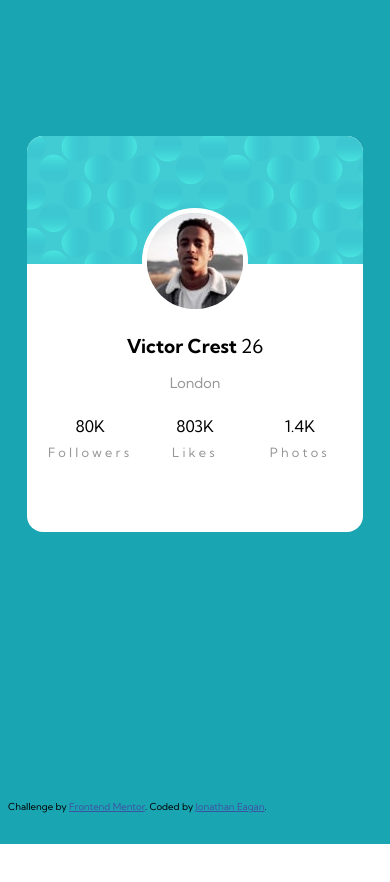
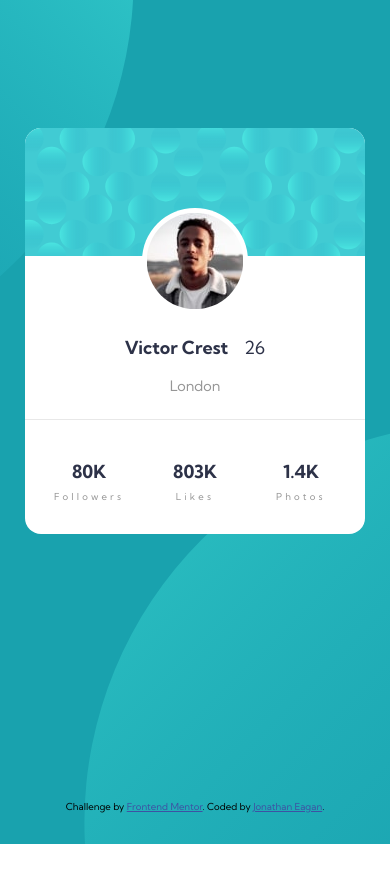
Before and after one commit to joneagan/profile-card-component-main, a plain HTML site: page index.html in a window 390 px wide. Before the commit the page ends 844 px from the top, so only its background shows below. Drawn offline with Linux system fonts and the light colour scheme.

Commit message:
responsive edits
tweaked design and adjusted for responsive design.

```diff
--- a/index.html
+++ b/index.html
@@ -20,9 +20,8 @@
   </head>
   <body>
     <div class="background"></div>
-    <div class="top-background"></div>
     <main>
-      <section class="card">
+      <article class="card">
         <div class="card__top-pattern"></div>
         <div class="card__image-container">
           <img
@@ -32,11 +31,9 @@
           />
         </div>
         <div class="personal-details">
-          <ul class="personal-info">
-            <li class="personal-info__item name">Victor Crest</li>
-            <li class="personal-info__item">26</li>
-          </ul>
+          <p class="personal-info__item">Victor Crest<span>26</span></p>
           <p class="city">London</p>
+          <div class="line"></div>
           <ul class="stats">
             <li class="stat-item">
               <p class="stat-item__num">80K</p>
@@ -52,13 +49,13 @@
             </li>
           </ul>
         </div>
-      </section>
+      </article>
     </main>
-    <div class="attribution">
+    <footer class="attribution">
       Challenge by
       <a href="https://www.frontendmentor.io?ref=challenge" target="_blank"
         >Frontend Mentor</a
       >. Coded by <a href="#">Jonathan Eagan</a>.
-    </div>
+    </footer>
   </body>
 </html>
--- a/main.css
+++ b/main.css
@@ -1,54 +1,57 @@
 body {
   font-family: 'Kumbh Sans', sans-serif;
+  margin: 0;
 }
 
 .background {
   position: fixed;
   top: 0;
   left: 0;
-  background: #1aa5b2 center/cover;
+  background-color: hsl(185, 75%, 39%);
+  background-image: url(images/bg-pattern-top.svg),
+    url(images/bg-pattern-bottom.svg);
+  background-size: 800px;
+  background-repeat: no-repeat;
+  background-position-x: calc(65% - 400px), calc(65% + 350px);
+  background-position-y: -50vh, 50vh;
   width: 100vw;
   height: 100vh;
   z-index: -1;
 }
 
 main {
-  position: relative;
-  width: 100%;
+  height: 100vh;
+  width: 100vw;
 }
 
 .card {
-  background: white;
+  background-color: white;
   text-align: center;
   vertical-align: middle;
   box-sizing: border-box;
   border-radius: 16px;
-  position: relative;
   margin: auto;
   width: 90%;
-  top: 8rem;
+  margin-top: 128px;
+  min-width: 300px;
+  max-width: 340px;
+  color: hsl(229, 23%, 23%);
 }
 
 .card__top-pattern {
   background-image: url(images/bg-pattern-card.svg);
-  height: 8rem;
+  height: 128px;
   border-radius: 16px 16px 0 0;
 }
 
 .card__image-container {
-  position: relative;
-  top: -3.5rem;
+  margin-top: -48px;
 }
 
 .card__image {
   border-radius: 50%;
   padding: 0.3rem;
   background: white;
-}
-
-.personal-details {
-  position: relative;
-  top: -3.5rem;
 }
 
 .personal-info {
@@ -59,28 +62,36 @@ main {
 }
 
 .personal-info__item {
-  display: inline-block;
-  font-size: 1.2rem;
+  font-size: 1.125rem;
+  font-weight: bold;
 }
 
-.name {
-  font-weight: bold;
+.personal-info__item span {
+  font-weight: normal;
+  padding-left: 1rem;
 }
 
 .city {
   color: hsl(0, 0%, 59%);
   font-size: 0.9rem;
+  margin-bottom: 1.5rem;
+}
+
+.line {
+  border-top: 1px solid #e8e8e8;
 }
 
 .stats {
   list-style: none;
   text-align: center;
-  padding: 0;
+  padding: 1rem 0;
 }
 
 .stat-item {
   display: inline-block;
   width: 30%;
+  font-size: 1.125rem;
+  font-weight: bold;
 }
 
 .stat-item__num {
@@ -90,7 +101,8 @@ main {
 
 .stat-item__label {
   color: hsl(0, 0%, 59%);
-  font-size: 0.8rem;
+  font-size: 0.6rem;
+  font-weight: lighter;
   padding: 0 0 1rem 0;
   margin: 0;
   letter-spacing: 0.2rem;
@@ -101,6 +113,7 @@ main {
   font-size: 0.6rem;
   text-align: center;
   bottom: 2rem;
+  width: 100vw;
 }
 .attribution a {
   color: hsl(228, 45%, 44%);
```
